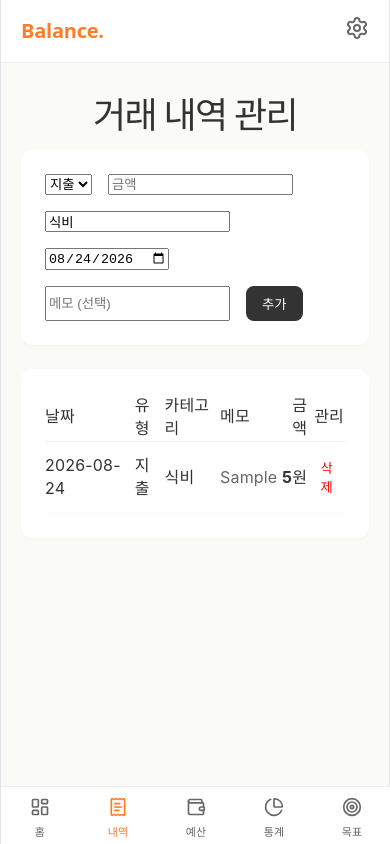
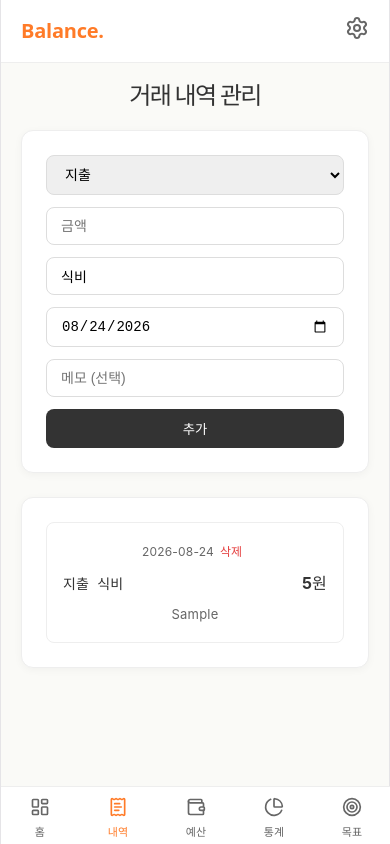
Before and after one commit to gyeonggumun/balance-dashboard, a React (Vite) app: page /transactions in a window 390 px wide. Both pictures are taken after typing "5", "Sample" into the empty fields and a click on the button "추가". Built offline with nearby package versions, Linux system fonts and the light colour scheme.

Commit message:
모바일 카드 리스트 반영

```diff
--- a/src/pages/Transactions.jsx
+++ b/src/pages/Transactions.jsx
@@ -4,55 +4,44 @@ import useFinanceStore from '../store/financeStore';
 export default function Transactions() {
   const { transactions, addTransaction, deleteTransaction } = useFinanceStore();
   const [formData, setFormData] = useState({
-    type: 'expense',
-    amount: '',
-    category: '식비',
-    date: new Date().toISOString().split('T')[0],
-    memo: ''
+    type: 'expense', amount: '', category: '식비', date: new Date().toISOString().split('T')[0], memo: ''
   });
 
   const handleSubmit = (e) => {
     e.preventDefault();
     if (Number(formData.amount) <= 0) return alert('금액은 0보다 커야 합니다.');
-
-    addTransaction({
-      ...formData,
-      amount: Number(formData.amount)
-    });
-    // 폼 초기화
+    addTransaction({ ...formData, amount: Number(formData.amount) });
     setFormData({ ...formData, amount: '', memo: '' });
   };
 
   return (
     <div>
-      <h1 style={{ color: '#333', marginBottom: '24px' }}>거래 내역 관리</h1>
+      <h1 className="page-title">거래 내역 관리</h1>
 
-      {/* 1. 입력 폼 영역 */}
-      <div style={{ background: '#fff', padding: '24px', borderRadius: '12px', marginBottom: '24px', boxShadow: '0 2px 4px rgba(0,0,0,0.02)' }}>
-        <form onSubmit={handleSubmit} style={{ display: 'flex', gap: '16px', flexWrap: 'wrap' }}>
-          <select value={formData.type} onChange={(e) => setFormData({...formData, type: e.target.value})}>
+      <div className="card">
+        <form onSubmit={handleSubmit} className="form-group">
+          <select className="form-input" value={formData.type} onChange={(e) => setFormData({...formData, type: e.target.value})}>
             <option value="expense">지출</option>
             <option value="income">수입</option>
           </select>
-          <input type="number" placeholder="금액" value={formData.amount} onChange={(e) => setFormData({...formData, amount: e.target.value})} required />
-          <input type="text" placeholder="카테고리 (예: 식비, 급여)" value={formData.category} onChange={(e) => setFormData({...formData, category: e.target.value})} required />
-          <input type="date" value={formData.date} onChange={(e) => setFormData({...formData, date: e.target.value})} required />
-          <input type="text" placeholder="메모 (선택)" value={formData.memo} onChange={(e) => setFormData({...formData, memo: e.target.value})} />
-          <button type="submit" style={{ background: '#333', color: '#fff', border: 'none', padding: '8px 16px', borderRadius: '8px', cursor: 'pointer' }}>
-            추가
-          </button>
+          <input className="form-input" type="number" placeholder="금액" value={formData.amount} onChange={(e) => setFormData({...formData, amount: e.target.value})} required />
+          <input className="form-input" type="text" placeholder="카테고리 (예: 식비)" value={formData.category} onChange={(e) => setFormData({...formData, category: e.target.value})} required />
+          <input className="form-input" type="date" value={formData.date} onChange={(e) => setFormData({...formData, date: e.target.value})} required />
+          <input className="form-input" type="text" placeholder="메모 (선택)" value={formData.memo} onChange={(e) => setFormData({...formData, memo: e.target.value})} />
+          <button type="submit" className="btn-primary">추가</button>
         </form>
       </div>
 
-      {/* 2. 리스트 영역 */}
-      <div style={{ background: '#fff', padding: '24px', borderRadius: '12px', boxShadow: '0 2px 4px rgba(0,0,0,0.02)' }}>
+      <div className="card" style={{ padding: transactions.length === 0 ? '40px 24px' : '24px' }}>
         {transactions.length === 0 ? (
-          <p style={{ color: '#666' }}>아직 등록된 거래 내역이 없습니다.</p>
+          <p style={{ color: 'var(--text-secondary)', textAlign: 'center', margin: 0 }}>등록된 거래 내역이 없습니다.</p>
         ) : (
-          <table style={{ width: '100%', textAlign: 'left', borderCollapse: 'collapse' }}>
+          <>
+            {/* 데스크톱용 테이블 뷰 */}
+            <table className="tx-table">
               <thead>
-              <tr style={{ borderBottom: '1px solid #eee' }}>
-                <th style={{ padding: '12px 0' }}>날짜</th>
+                <tr>
+                  <th>날짜</th>
                   <th>유형</th>
                   <th>카테고리</th>
                   <th>메모</th>
@@ -62,23 +51,40 @@ export default function Transactions() {
               </thead>
               <tbody>
                 {transactions.map(tx => (
-                <tr key={tx.id} style={{ borderBottom: '1px solid #f9f9f9' }}>
-                  <td style={{ padding: '12px 0' }}>{tx.date}</td>
-                  <td style={{ color: tx.type === 'income' ? '#FF7B28' : '#333' }}>
-                    {tx.type === 'income' ? '수입' : '지출'}
-                  </td>
+                  <tr key={tx.id}>
+                    <td>{tx.date}</td>
+                    <td style={{ color: tx.type === 'income' ? 'var(--accent-orange)' : 'var(--text-primary)' }}>{tx.type === 'income' ? '수입' : '지출'}</td>
                     <td>{tx.category}</td>
-                  <td style={{ color: '#666' }}>{tx.memo}</td>
-                  <td style={{ textAlign: 'right', fontWeight: 'bold' }}>
-                    {tx.amount.toLocaleString()}원
-                  </td>
+                    <td style={{ color: 'var(--text-secondary)' }}>{tx.memo}</td>
+                    <td style={{ textAlign: 'right', fontWeight: 'bold' }}>{tx.amount.toLocaleString()}원</td>
                     <td style={{ textAlign: 'right' }}>
-                    <button onClick={() => deleteTransaction(tx.id)} style={{ color: 'red', border: 'none', background: 'none', cursor: 'pointer' }}>삭제</button>
+                      <button onClick={() => deleteTransaction(tx.id)} style={{ color: '#E53E3E', border: 'none', background: 'none', cursor: 'pointer' }}>삭제</button>
                     </td>
                   </tr>
                 ))}
               </tbody>
             </table>
+
+            {/* 모바일용 카드 리스트 뷰 */}
+            <div className="tx-mobile-list">
+              {transactions.map(tx => (
+                <div key={tx.id} className="tx-mobile-card">
+                  <div className="tx-mobile-header">
+                    <span style={{ fontSize: '12px', color: 'var(--text-secondary)' }}>{tx.date}</span>
+                    <button onClick={() => deleteTransaction(tx.id)} style={{ color: '#E53E3E', border: 'none', background: 'none', cursor: 'pointer', fontSize: '12px' }}>삭제</button>
+                  </div>
+                  <div style={{ display: 'flex', justifyContent: 'space-between', alignItems: 'center' }}>
+                    <div style={{ display: 'flex', alignItems: 'center', gap: '8px' }}>
+                      <span style={{ color: tx.type === 'income' ? 'var(--accent-orange)' : 'var(--text-primary)', fontWeight: 'bold', fontSize: '14px' }}>{tx.type === 'income' ? '수입' : '지출'}</span>
+                      <span style={{ fontSize: '14px' }}>{tx.category}</span>
+                    </div>
+                    <span style={{ fontWeight: 'bold' }}>{tx.amount.toLocaleString()}원</span>
+                  </div>
+                  {tx.memo && <div style={{ fontSize: '13px', color: 'var(--text-secondary)' }}>{tx.memo}</div>}
+                </div>
+              ))}
+            </div>
+          </>
         )}
       </div>
     </div>
```
Lines whose indentation alone changed are shown as unchanged.
